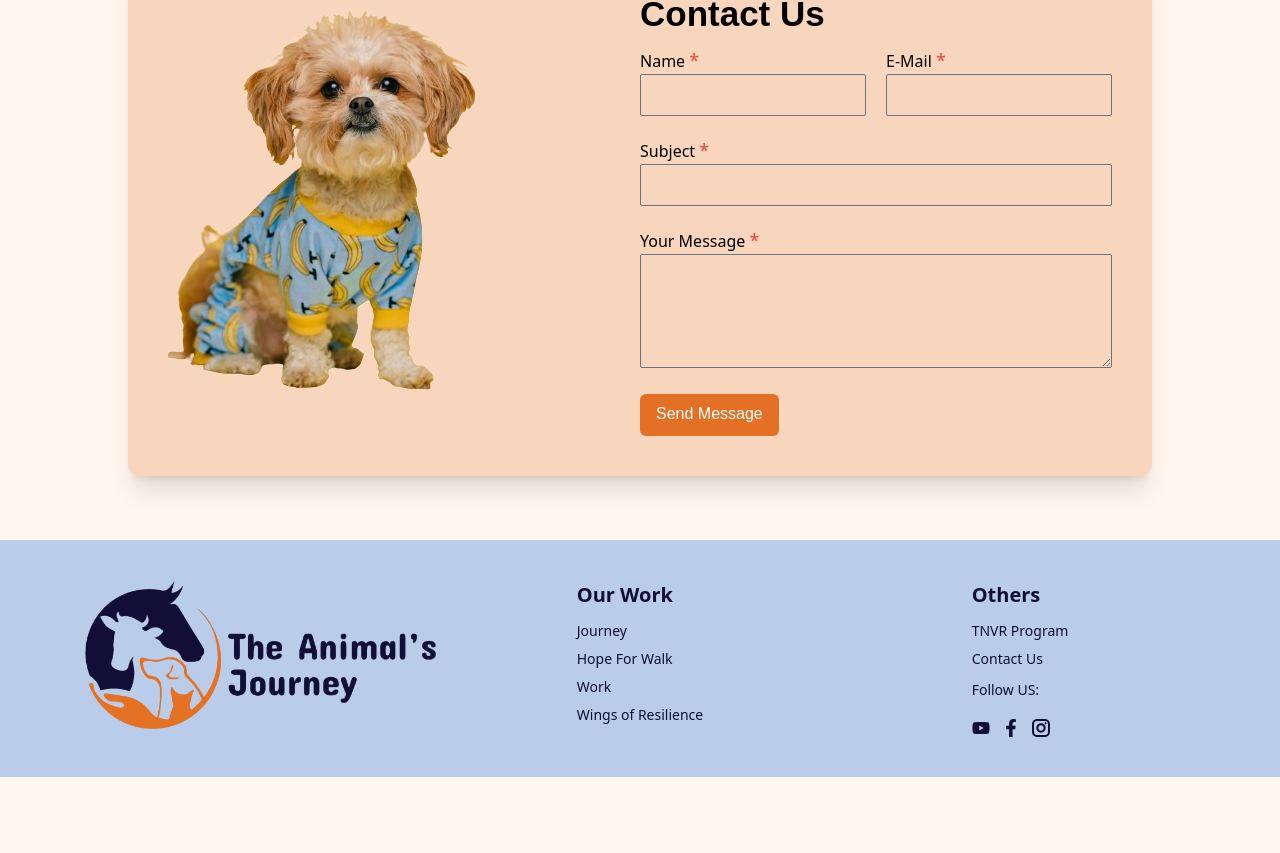
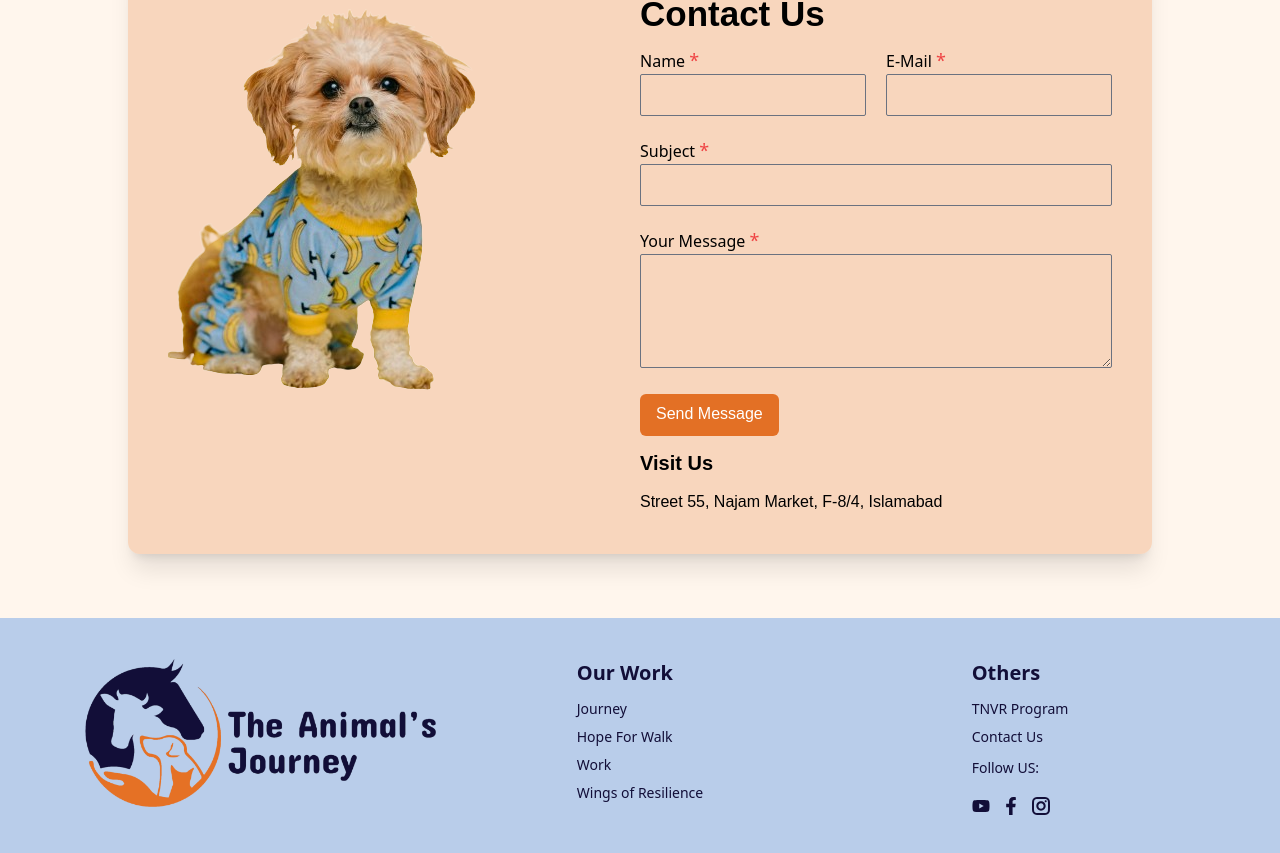
Before and after one commit to JawadRaza8372/PetCare, a React (Create React App) app: page / in a window 1280 px wide. Shown: the part 2487-3340 px from the top of the page. Before the commit the page ends 3264 px from the top, so only its background shows below. Built offline with nearby package versions, Linux system fonts and the light colour scheme.

Commit message:
address added

```diff
--- a/src/Pages/Home.jsx
+++ b/src/Pages/Home.jsx
@@ -17,6 +17,7 @@ import "slick-carousel/slick/slick-theme.css";
 import Petform from "../Utils/pet-form.png";
 import textStrings from "../Utils/AllText";
 import { useNavigate, useLocation } from "react-router-dom";
+const hospitalAddress = "Street 55, Najam Market, F-8/4, Islamabad";
 export default function Home() {
   const { home } = textStrings;
   const [formData, setFormData] = useState({
@@ -286,7 +287,7 @@ export default function Home() {
             <img src={Petform} className="bg-transparent" alt="my-img" />
           </div>
           <div className="md:w-1/2 bg-transparent">
-            <h1 className=" text-[25px] leading-[30px] md:text-[35px] font-bold bg-transparent md:leading-[40px] font-popp">
+            <h1 className="text-[25px] leading-[30px] md:text-[35px] font-bold bg-transparent md:leading-[40px] font-popp">
               Contact Us
             </h1>
 
@@ -379,6 +380,10 @@ export default function Home() {
                 Send Message
               </button>
             </form>
+            <h2 className="my-3 text-[18px] md:text-[20px] font-bold bg-transparent font-popp">
+              Visit Us
+            </h2>
+            <h5 className="bg-transparent font-popp">{hospitalAddress}</h5>
           </div>
         </div>
       </div>
```
